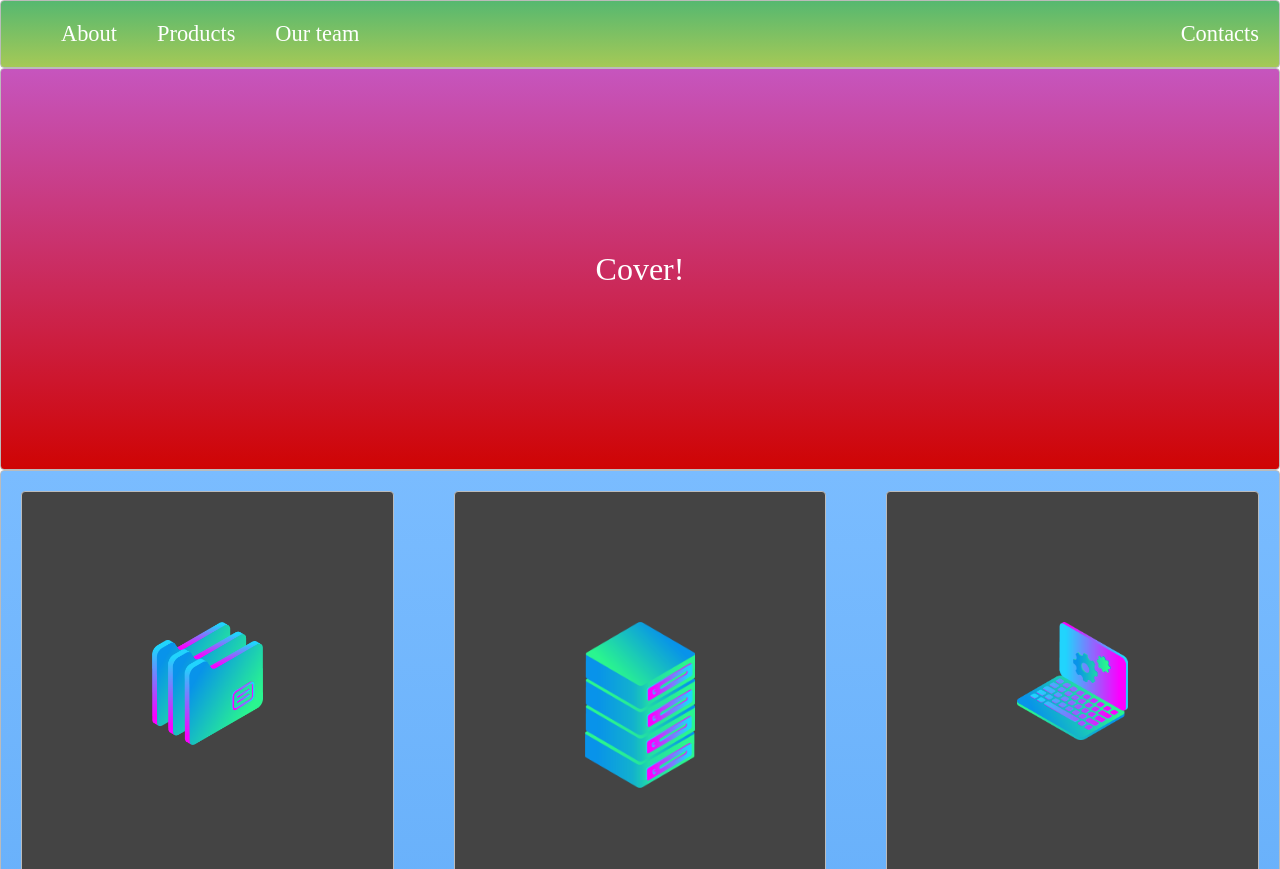
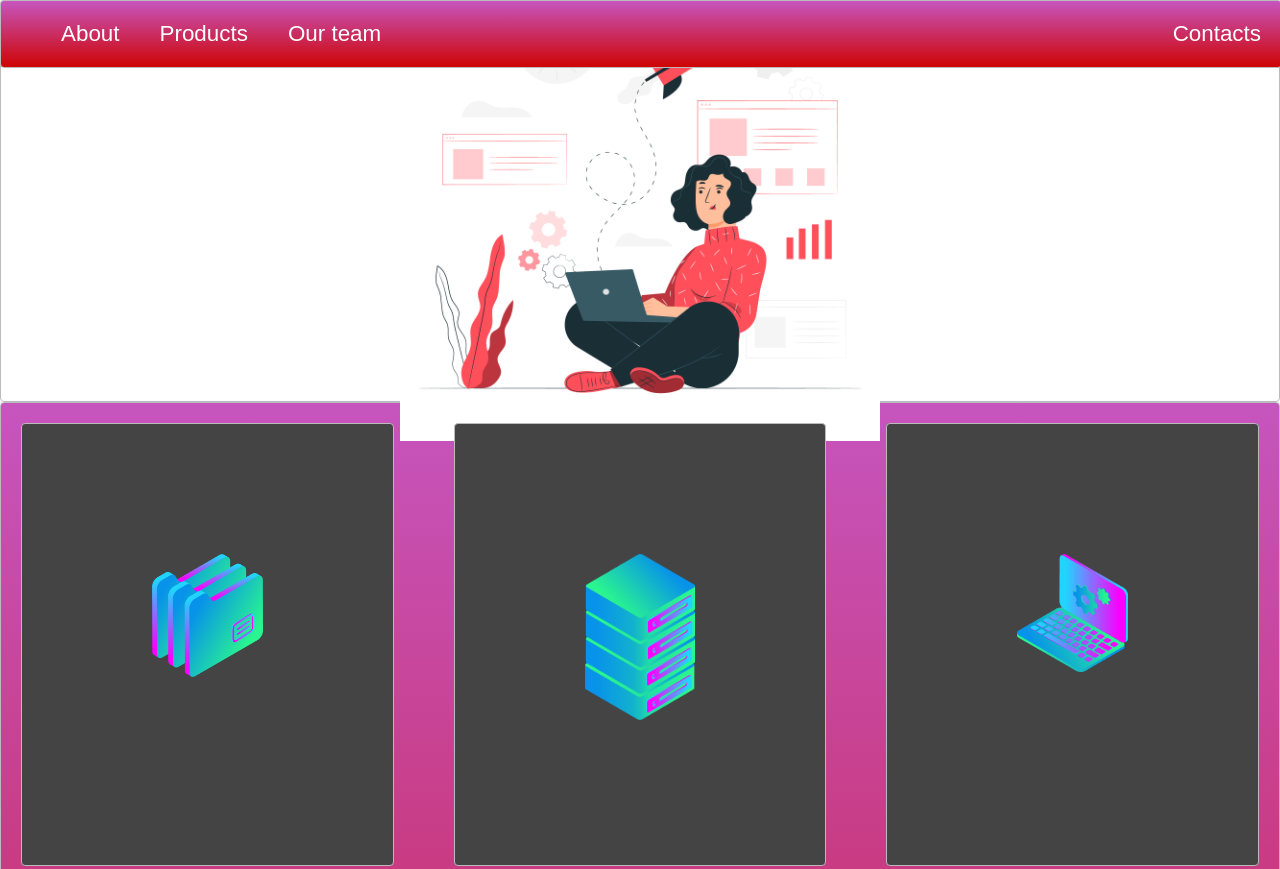
Before and after one commit to Tasha53505/CSS, a plain HTML site: page project-start/project-start/index.html in a window 1280 px wide. Shown: the top 869 px of the page. Drawn offline with Linux system fonts and the light colour scheme.

Commit message:
start up landing page

```diff
--- a/project-start/project-start/index.html
+++ b/project-start/project-start/index.html
@@ -1,11 +1,13 @@
 <!DOCTYPE html>
 <html>
+
 <head>
   <title>Layout Master</title>
   <link rel="stylesheet" type="text/css" href="./style.css">
 </head>
+
 <body>
-  <nav class="zone green">
+  <nav class="zone red sticky">
     <ul class="main-nav">
       <li><a href=""></a>About</li>
       <li><a href=""></a>Products</li>
@@ -14,8 +16,8 @@
 
     </ul>
   </nav>
-  <div class="container zone red">Cover!</div>
-  <div class="zone blue grid-wrapper">
+  <div class="container zone"><img src="./img/sitting.jpg" alt="" class="cover"></div>
+  <div class="zone red grid-wrapper">
     <div class="box zone"><img src="./img/files_2.png" alt=""></div>
     <div class="box zone"><img src="./img/server_2_2.png" alt=""></div>
     <div class="box zone"><img src="./img/monitor_settings_2.png" alt=""></div>
@@ -28,4 +30,5 @@
 
   <footer class="zone yellow">Footer => Footer</footer>
 </body>
+
 </html>
--- a/project-start/project-start/style.css
+++ b/project-start/project-start/style.css
@@ -1,5 +1,6 @@
 body {
     margin: auto 0;
+    font-family: Arial, Helvetica, sans-serif;
 }
 
 
@@ -22,7 +23,21 @@ body {
     box-shadow:rgba(0,0,0,0.8) 0px 5px 15px, inset rgba(0,0,0,0.15) 0px -10px 20px;
 }
 
+.box:hover {
+    -webkit-transform: rotate(-4deg);
+    -moz-transform: rotate(-4deg);
+    -o-transform: rotate(-4deg);
+    transform: rotate(-4deg);
+}
 /* NAV */
+.sticky {
+    position: fixed;
+    top: 0;
+    width: 100%;
+
+}
+
+
 .main-nav {
     display: flex;
     list-style: none;
@@ -67,6 +82,13 @@ a {
     height: 50vh;
     /* Vh is good for containers. */
 }
+
+.cover {
+    width: 30rem;
+}
+
+
+/* COVER END */
 
 /* GRID */
 .grid-wrapper {
```
Also changed, not shown: project-start/project-start/img/sitting.jpg (added).
